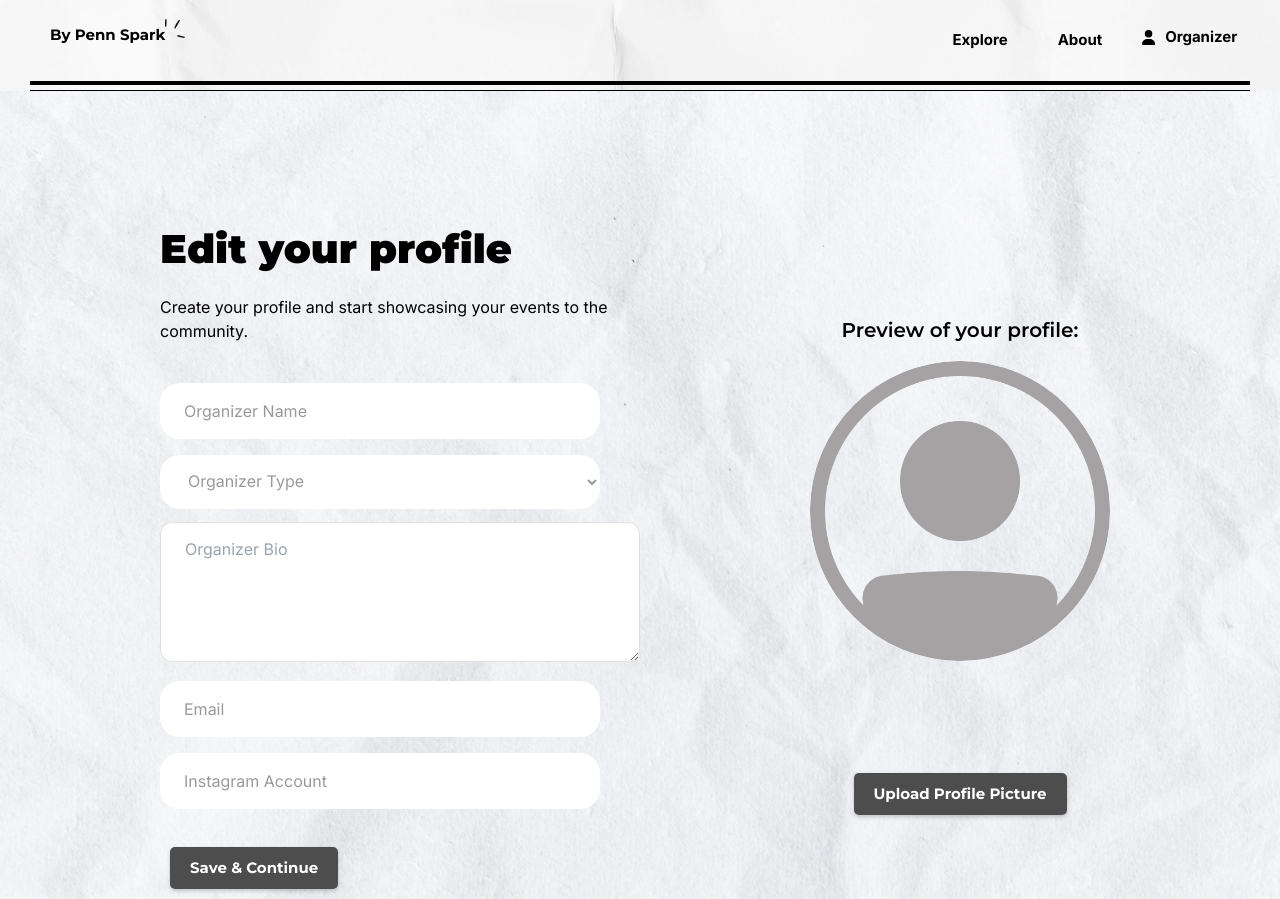
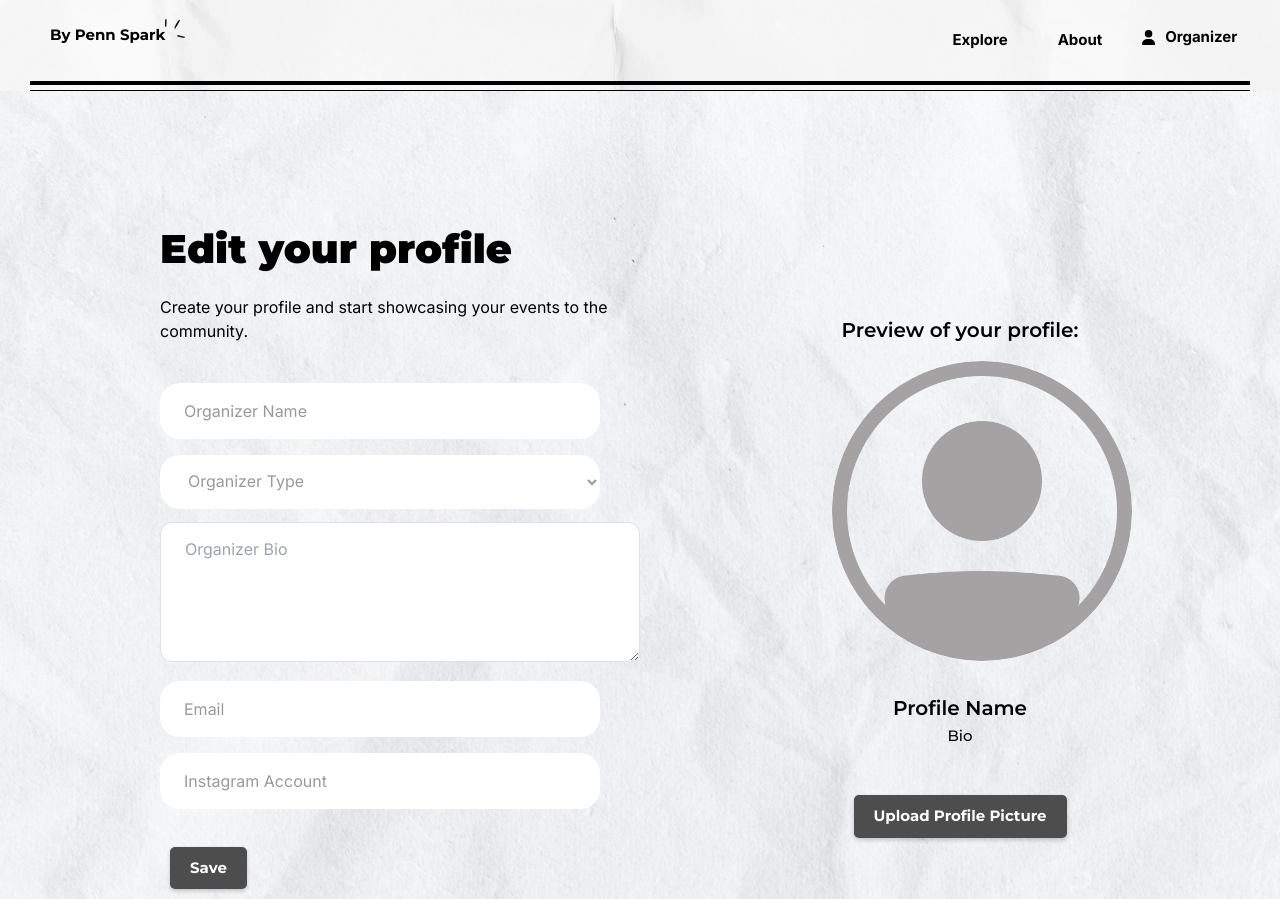
Before and after one commit to PennSpark/sp24-events-at-penn, a Next.js app: page /setup in a window 1280 px wide. Built offline with nearby package versions, Linux system fonts and the light colour scheme; a web font is replaced by a local one.

Commit message:
fixed photo upload

```diff
--- a/app/setup/Onboard.css
+++ b/app/setup/Onboard.css
@@ -139,7 +139,7 @@ input::placeholder {
 .profile-preview {
   text-align: center;
   padding: 2rem;
-
+  width: 50%;
 }
 
 .preview {
@@ -177,6 +177,8 @@ input::placeholder {
   display: block;
   text-align: center;
   min-height: 2rem;
+  width: 100%;
+  overflow-wrap: break-word;
 }
 
 .profile-info p {
@@ -187,6 +189,8 @@ input::placeholder {
   font-style: normal;
   font-size: 15px;
   min-height: 2rem;
+  width: 100%;
+  overflow-wrap: break-word;
 }
 
 .upload-button {
@@ -208,5 +212,8 @@ input::placeholder {
 
 
 .profile-picture {
+  width: 300px;
+  height: 300px;
   border-radius: 50%;
+  object-fit: cover;
 }
--- a/app/setup/page.tsx
+++ b/app/setup/page.tsx
@@ -19,7 +19,7 @@ export default function Onboard() {
     email: '',
     instagram: ''
   });
-  const [selectedFile, setSelectedFile] = React.useState<File | null>(null);
+
 
   const handleChange = (e: React.ChangeEvent<HTMLInputElement | HTMLSelectElement | HTMLTextAreaElement>) => {
     setProfile({
@@ -33,16 +33,39 @@ export default function Onboard() {
     console.log('Profile submitted:', profile);
   };
 
+  const [selectedFile, setSelectedFile] = React.useState<File | null>(null);
+  const [imagePreviewUrl, setImagePreviewUrl] = React.useState<string>("/images/pfp-placeholder.png");
+
   const handleFileChange = (event: React.ChangeEvent<HTMLInputElement>) => {
-    if (event.target.files) {
-      setSelectedFile(event.target.files[0]);
+    if (event.target.files && event.target.files[0]) {
+      const file = event.target.files[0];
+      setSelectedFile(file);
+
+      // Create a preview URL for the uploaded file
+      const reader = new FileReader();
+      reader.onloadend = () => {
+        setImagePreviewUrl(reader.result as string);
+      };
+      reader.readAsDataURL(file);
     }
   };
 
   const handleUploadClick = () => {
-    const fileInput = document.getElementById('fileUpload');
-    fileInput?.click();
+    const fileInput = document.getElementById('fileUpload') as HTMLInputElement;
+    fileInput.click();
   };
+
+  // const [selectedFile, setSelectedFile] = React.useState<File | null>(null);
+  // const handleFileChange = (event: React.ChangeEvent<HTMLInputElement>) => {
+  //   if (event.target.files) {
+  //     setSelectedFile(event.target.files[0]);
+  //   }
+  // };
+
+  // const handleUploadClick = () => {
+  //   const fileInput = document.getElementById('fileUpload');
+  //   fileInput?.click();
+  // };
 
 
   return (
@@ -57,11 +80,11 @@ export default function Onboard() {
             </div>
             <div>
               <select id="type" name="type" value={profile.type} onChange={handleChange} style={{ color: profile.type === '' ? '#999' : 'black' }} >
-                <option value="" disabled selected style={{ color: 'gray' }} >Organizer Type</option>
-                <option value="freshman">Restaurant</option>
-                <option value="sophomore">Boba</option>
-                <option value="junior">Coffee</option>
-                <option value="senior">Bakery</option>
+                <option value="" disabled style={{ color: 'gray' }}>Organizer Type</option>
+                <option value="restaurant">Restaurant</option>
+                <option value="boba">Boba</option>
+                <option value="coffee">Coffee</option>
+                <option value="bakery">Bakery</option>
               </select>
             </div>
             <div>
@@ -78,15 +101,15 @@ export default function Onboard() {
           </form>
         </div>
         <div className="form-buttons">
-          <button type="submit" className="save-continue-button" form="myForm">Save & Continue</button>
+          <button type="submit" className="save-continue-button" form="myForm">Save</button>
         </div>
       </div>
       <div className="rightPanel">
         <div className="profile-preview">
           <h2 className='preview'>Preview of your profile:</h2>
           <div className="image-placeholder">
-            <Image
-              src="/images/pfp-placeholder.png"
+            <img
+              src={imagePreviewUrl}
               alt="Profile picture"
               width={300}
               height={300}
@@ -94,8 +117,8 @@ export default function Onboard() {
             />
           </div>
           <div className="profile-info">
-            <h3>{profile.name}</h3>
-            <p>{profile.bio}</p>
+            <h3>{profile.name || "Profile Name"}</h3>
+            <p>{profile.bio || "Bio"}</p>
           </div>
           <input
             type="file"
```
